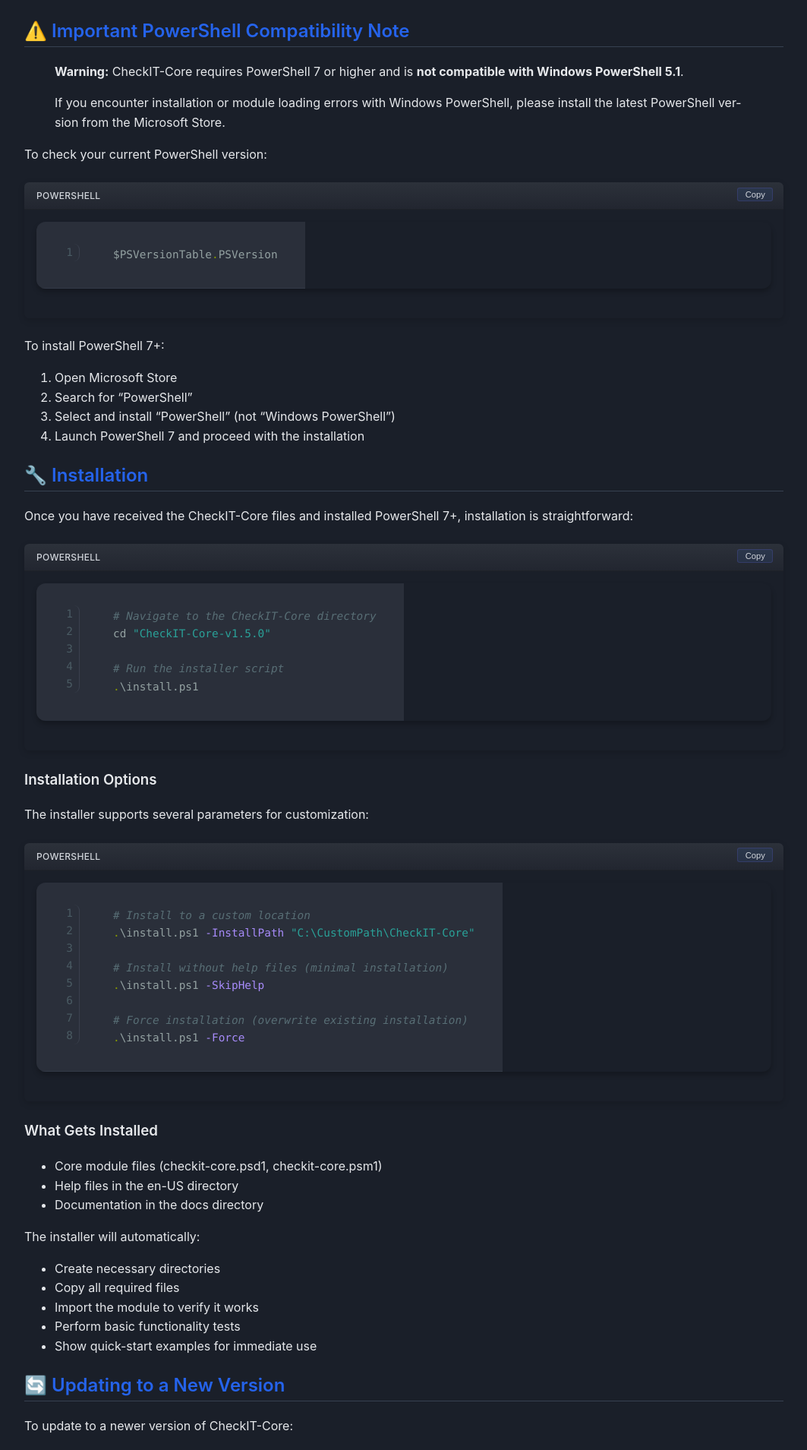
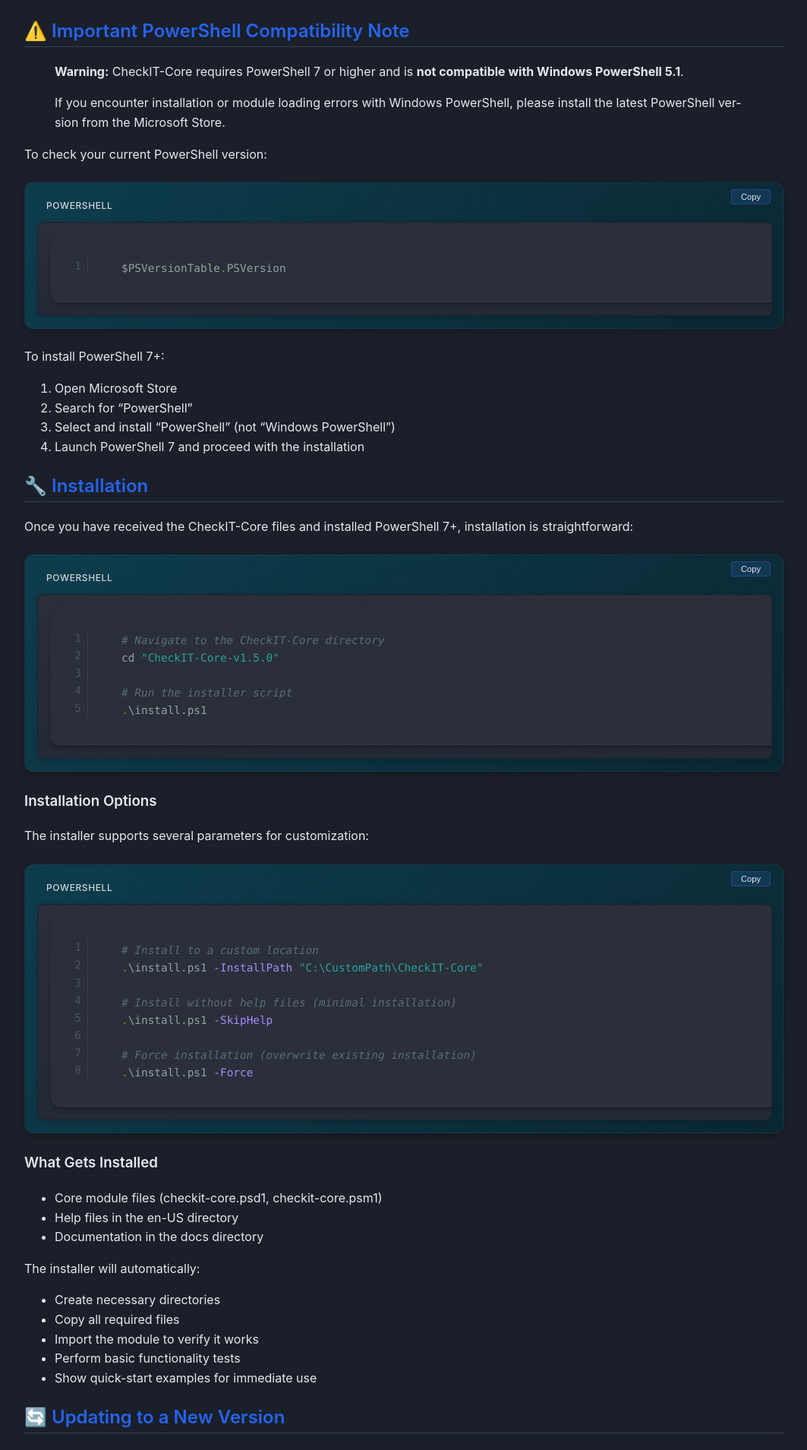
Before and after one commit to nyantoasty/CheckIT-Documentation, a Jekyll site: the page built from docs/get-started.md, in a window 1280 px wide. Shown: the part 785-2694 px from the top of the page at 76% size, without its empty margins (108-1171 px from the left). Built offline with Jekyll 4.4.1, drawn with Linux system fonts in a browser that asks for light colours.

Commit message:
Cleanly combing code styles

```diff
--- a/assets/style.css
+++ b/assets/style.css
@@ -634,84 +634,53 @@
     font-size: 1.8rem;
   }
 }
-
 /***********************************
- * CODE STYLING & SYNTAX HIGHLIGHTING - COMBINED VERSION
+ * CODE STYLING & SYNTAX HIGHLIGHTING - FIXED VERSION
  ***********************************/
 
-/* Base code styling */
-pre, code {
-  color: #839496 !important;
-  border: none !important;
-  border-radius: 0.5rem !important;
-  font-family: 'Consolas', 'Monaco', 'Lucida Console', monospace !important;
+/* Outer container with teal background */
+.code-example {
+  background: linear-gradient(135deg, #0d3d4d 0%, #0a2732 100%) !important;
+  border-radius: 0.75rem !important;
+  margin: 1.5rem 0 !important;
+  padding: 1rem !important;
+  position: relative !important;
+  box-shadow: 0 4px 10px rgba(0, 0, 0, 0.2) !important;
+  overflow: hidden !important;
+  border: 1px solid rgba(30, 70, 85, 0.4) !important;
 }
 
-pre {
-  overflow-x: auto !important;
-  margin: 0 !important;
-  white-space: pre-wrap !important;
-  word-wrap: break-word !important;
-  overflow-wrap: break-word !important;
-}
-
-code {
-  padding: 0.25rem 0.5rem !important;
-  font-size: 0.9rem !important;
-}
-
-/* Inline code styling */
-p code, li code, td code, th code {
-  background: #073642 !important;
-  color: #93a1a1 !important;
-  padding: 0.25rem 0.5rem !important;
-  border-radius: 0.25rem !important;
-  border: none !important;
-  font-size: 0.875rem !important;
-}
-
-/* Make sure code stays within bounds */
-pre code {
-  white-space: pre-wrap !important;
-  word-break: break-word !important;
-}
-
-/* Outer container with proper background */
-.code-example {
-  background: #1a1f29 !important; /* Match site background */
-  border-radius: 0.4rem !important;
-  margin: 1.5rem 0 !important;
-  padding: 0 !important; /* Remove padding */
-  position: relative !important;
-  box-shadow: 0 3px 8px rgba(0, 0, 0, 0.15) !important;
-  overflow: hidden !important;
-}
-
-/* Code block container */
-.highlight {
-  margin: 0 !important;
-  position: relative !important;
-  border-radius: 0 !important; /* Remove inner radius */
-  overflow: hidden !important;
-  background: #1a1f29 !important; /* Match outer container */
-  box-shadow: none !important; /* Remove shadow */
-  border: none !important; /* Remove border */
-}
-
-/* Clean titlebar - spans full width */
+/* Title bar in the outer teal container */
 .code-example::before {
   content: attr(data-language);
   display: block !important;
-  background: linear-gradient(to bottom, #2c313a, #222630) !important;
+  background: transparent !important;
   color: #d1d5db !important;
   font-size: 0.75rem !important;
   font-weight: 500 !important;
-  padding: 0.5rem 1rem !important;
-  border-bottom: 1px solid rgba(0, 0, 0, 0.3) !important;
+  padding: 0.25rem 0.75rem !important;
+  margin-bottom: 0.5rem !important;
   text-transform: uppercase !important;
-  letter-spacing: 0.025em !important;
+  letter-spacing: 0.05em !important;
   text-align: left !important;
+}
+
+/* Inner code block container - gray */
+.highlight {
   width: 100% !important;
+  background: linear-gradient(to bottom, #2a2f3a 0%, #242936 100%) !important;
+  border-radius: 0.5rem !important;
+  overflow: hidden !important;
+  box-shadow: 0 2px 6px rgba(0, 0, 0, 0.15) !important;
+  border: 1px solid rgba(30, 34, 45, 0.6) !important;
+  margin: 0 !important;
+}
+
+/* Base styling for code blocks */
+pre, code {
+  border: none !important;
+  border-radius: 0 !important;
+  font-family: 'Consolas', 'Monaco', 'Lucida Console', monospace !important;
 }
 
 /* Code content area with proper spacing */
@@ -720,27 +689,27 @@
   margin: 0 !important;
   background: transparent !important;
   overflow-x: auto !important;
-  font-family: 'Consolas', 'Menlo', 'Monaco', monospace !important;
   font-size: 0.9rem !important;
+  color: #d1d5db !important;
 }
 
 /* Tighter line numbers styling with visible separator */
 .highlight .lineno {
   color: #586e75 !important;
   display: inline-block !important;
-  padding: 0 0.5rem 0 0.75rem !important;
+  padding: 0 0.5rem 0 0.25rem !important;
   margin-right: 0.5rem !important;
   border-right: 1px solid rgba(100, 110, 130, 0.4) !important;
   text-align: right !important;
   min-width: 1rem !important;
   user-select: none !important;
-  opacity: 0.7 !important;
+  opacity: 0.6 !important;
 }
 
 /* Move code text closer to line numbers */
 .highlight code {
-  padding-left: 0 !important;
-  margin-left: 0 !important;
+  padding: 0 !important;
+  margin: 0 !important;
   tab-size: 2 !important;
   background: transparent !important;
 }
@@ -748,21 +717,26 @@
 /* Windows-style copy button */
 .copy-button {
   position: absolute !important;
-  top: 0.4rem !important;
-  right: 0.85rem !important;
-  background: rgba(59, 130, 246, 0.1) !important;
-  color: #d1d5db !important;
-  border: 1px solid rgba(99, 102, 241, 0.2) !important;
-  border-radius: 0.2rem !important;
-  padding: 0.15rem 0.6rem !important;
+  top: 0.5rem !important;
+  right: 1rem !important;
+  background: rgba(59, 130, 246, 0.15) !important;
+  color: #e5e7eb !important;
+  border: 1px solid rgba(99, 102, 241, 0.3) !important;
+  border-radius: 0.25rem !important;
+  padding: 0.2rem 0.75rem !important;
   font-size: 0.7rem !important;
-  font-weight: 400 !important;
+  font-weight: 500 !important;
   cursor: pointer !important;
   transition: all 0.2s !important;
   z-index: 15 !important;
 }
 
-/* Remove ALL nested elements that cause duplication */
+.copy-button:hover {
+  background: rgba(59, 130, 246, 0.25) !important;
+  border-color: rgba(99, 102, 241, 0.4) !important;
+}
+
+/* Remove nested elements that cause duplication */
 .highlight::before,
 .highlight::after {
   content: none !important;
@@ -779,9 +753,10 @@
   border: none !important;
   margin: 0 !important;
   padding: 0 !important;
+  width: 100% !important;
 }
 
-/* Fix code display in rouge table */
+/* Ensure code blocks fit entire width */
 .rouge-table {
   display: block !important;
   width: 100% !important;
@@ -789,16 +764,11 @@
 }
 
 .rouge-table td.rouge-code {
+  width: 100% !important;
   padding-left: 0 !important;
 }
 
-/* Properly align code text */
-.highlight .code pre {
-  margin-left: 0 !important;
-  padding-left: 0 !important;
-}
-
-/* Syntax highlighting colors */
+/* Syntax highlighting colors - keeping the original colors */
 .highlight .c, .highlight .c1, .highlight .cm {
   color: #586e75 !important;
   font-style: italic !important;
@@ -849,3 +819,13 @@
   color: #dc322f !important;
   background: none !important;
 }
+
+/* Keep inline code styling separate */
+p code, li code, td code, th code {
+  background: #073642 !important;
+  color: #93a1a1 !important;
+  padding: 0.25rem 0.5rem !important;
+  border-radius: 0.25rem !important;
+  border: none !important;
+  font-size: 0.875rem !important;
+}
```
